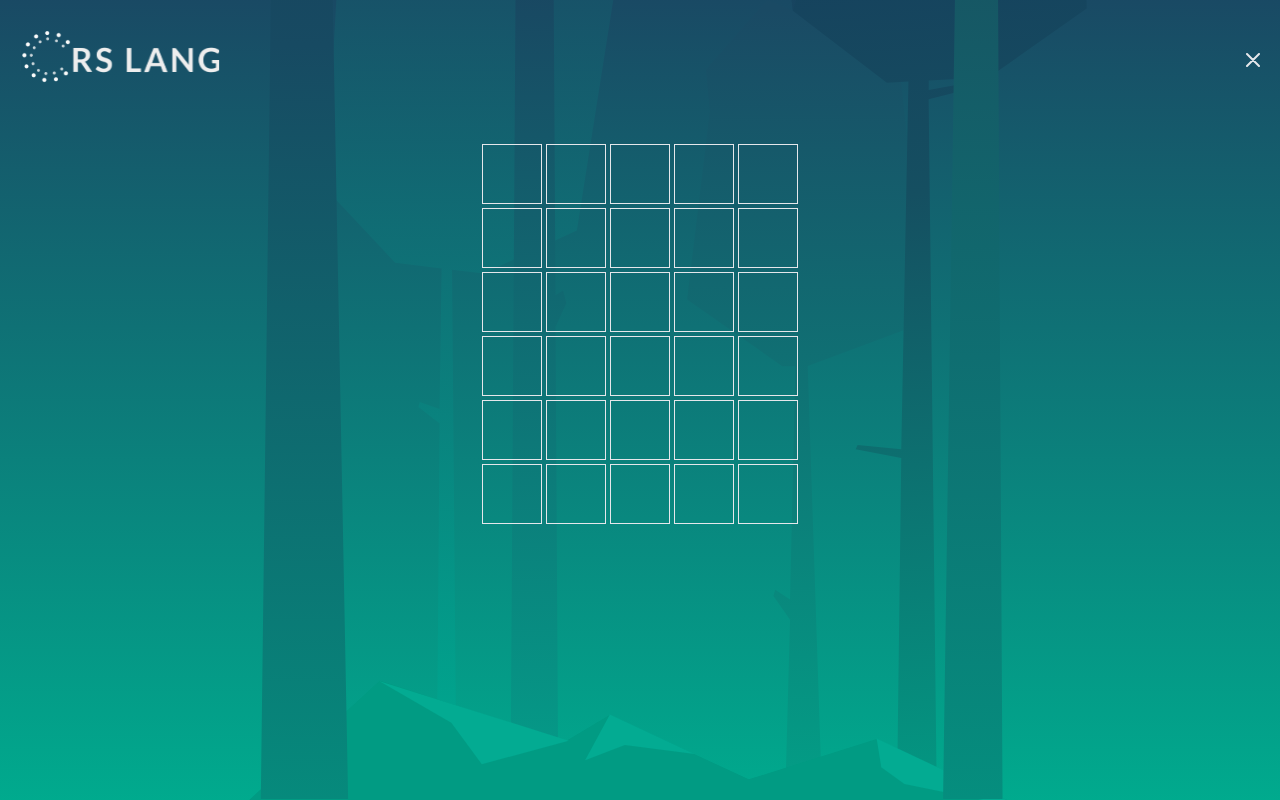
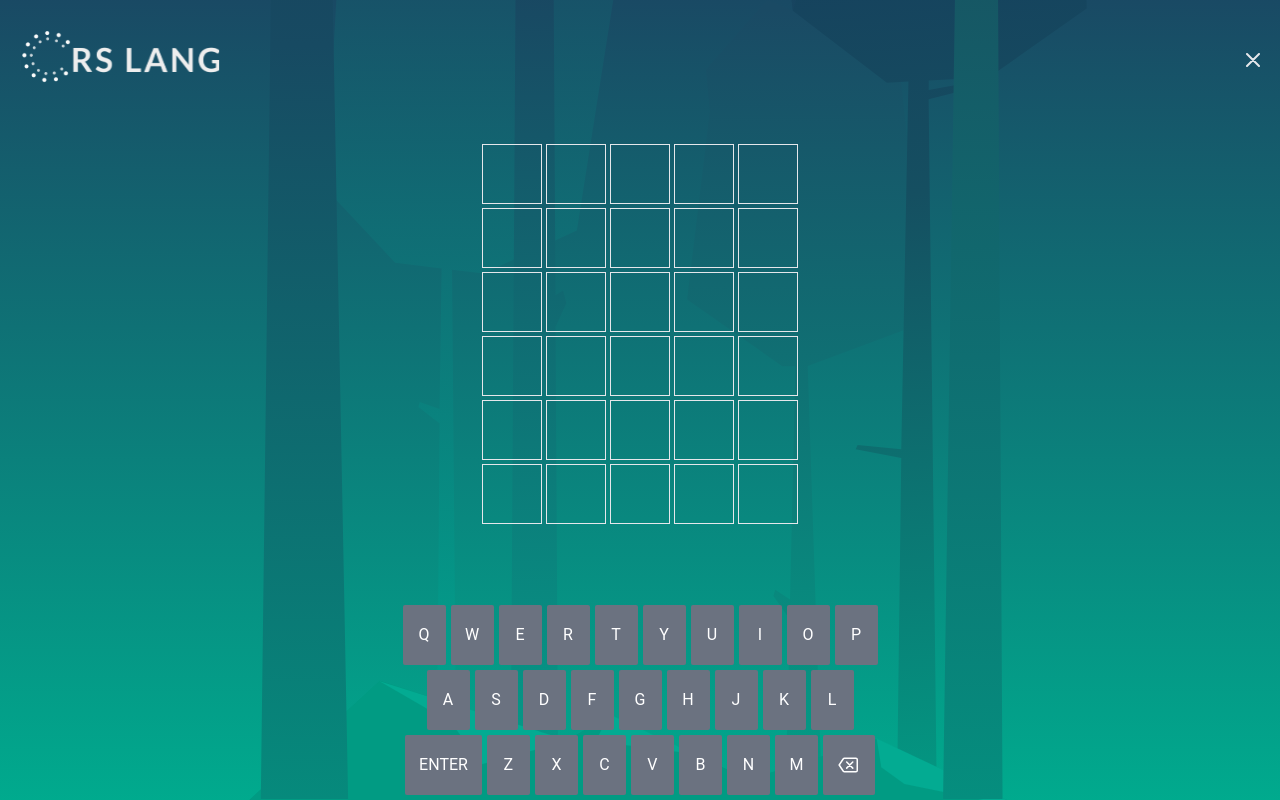
Before and after one commit to Arantiryo/rs-lang, a React (Create React App) app in the folder rs-lang/: page /games/wordle in a window 1280 px wide. Built offline with nearby package versions, Linux system fonts and the light colour scheme.

Commit message:
feat: add virtual keyboard

```diff
--- a/rs-lang/src/components/WordleGame/WordleGame.tsx
+++ b/rs-lang/src/components/WordleGame/WordleGame.tsx
@@ -3,6 +3,7 @@ import { useHistory } from "react-router-dom";
 import { getWordFromDictionary } from "../../utils/WebClients";
 import Delayed from "../Delayed/Delayed";
 import LoaderButton from "../LoaderButton/LoaderButton";
+import { IoBackspaceOutline } from "react-icons/io5";
 
 type GuessType = string[];
 
@@ -134,7 +135,60 @@ export default function WordleGame({ word = "hello" }) {
           </LoaderButton>
         </Delayed>
       )}
+      <Keyboard onClick={handleKeyDown} />
     </div>
+  );
+}
+
+type KeyboardProps = {
+  onClick: ({ key }: { key: string }) => void;
+};
+
+function Keyboard({ onClick }: KeyboardProps) {
+  const keys = ["qwertyuiop", "asdfghjkl", "zxcvbnm"];
+  return (
+    <div className="mt-auto">
+      {keys.map((row, i) => {
+        return (
+          <div key={i} className="mb-[5px] flex gap-[5px] justify-center">
+            {i === 2 && (
+              <KeyboardButton letter={"Enter"} key={-1} onClick={onClick} />
+            )}
+            {row.split("").map((key, idx) => {
+              return (
+                <KeyboardButton letter={key} key={idx} onClick={onClick} />
+              );
+            })}
+            {i === 2 && (
+              <KeyboardButton letter={"Backspace"} key={8} onClick={onClick} />
+            )}
+          </div>
+        );
+      })}
+    </div>
+  );
+}
+
+type KeyboardButtonProps = {
+  letter: string;
+  onClick: ({ key }: { key: string }) => void;
+};
+
+function KeyboardButton({ letter, onClick }: KeyboardButtonProps) {
+  const key = letter;
+  return (
+    <button
+      onClick={() => onClick({ key })}
+      className="h-[60px] min-w-[43px] p-[14px] text-white text-[16px] rounded-sm cursor-pointer bg-gray-500 hover:bg-gray-400 uppercase select-none"
+    >
+      {letter !== "Backspace" ? (
+        letter
+      ) : (
+        <span className="text-[24px]">
+          <IoBackspaceOutline />
+        </span>
+      )}
+    </button>
   );
 }
 
```
